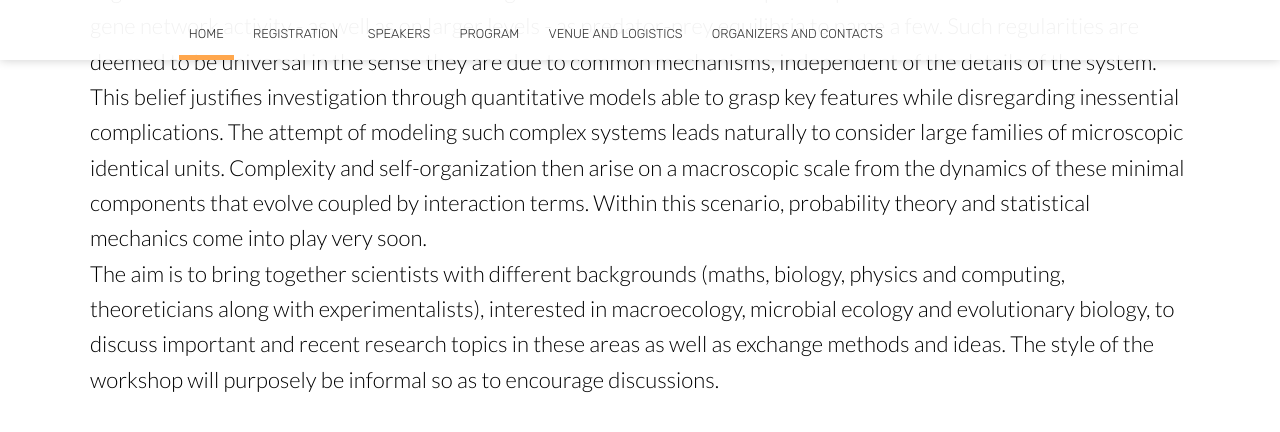
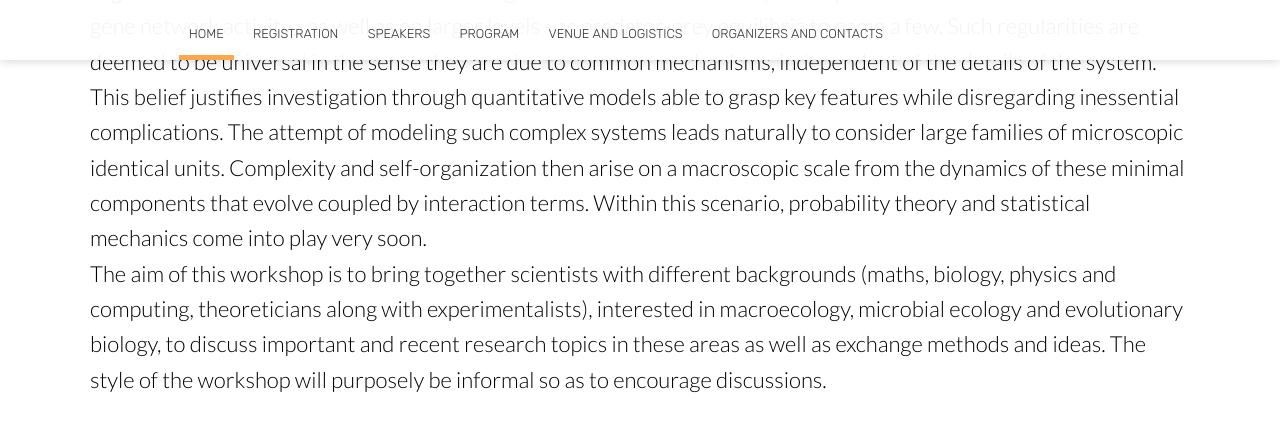
Before and after one commit to liphlab/SMEEB2020, a Jekyll site: the page built from index.html, in a window 1280 px wide and 900 px high, scrolled down 1150 px, cut to the strip 0-493 px from the top of the window. Shown: the top 432 px of the strip. Built offline with Jekyll 4.4.1, drawn with Linux system fonts in a browser that asks for light colours; nearby versions of some CDN libraries; the list of posts is cut into pages by our own code.

Commit message:
Update index.html

```diff
--- a/index.html
+++ b/index.html
@@ -22,7 +22,7 @@ bottom_image: http://unsplash.it/2000/1322?a=.png
 			<div class="text">
 				<h2 class="editable">About</h2>
 				<p class="editable">Living systems are characterized by the emergence of recurrent dynamical patterns at all scales of magnitude. Self-organized behaviors are observed both in large communities of microscopic components - like neural oscillations and gene network activity - as well as on larger levels - as predator-prey equilibria to name a few. Such regularities are deemed to be universal in the sense they are due to common mechanisms, independent of the details of the system. This belief justifies investigation through quantitative models able to grasp key features while disregarding inessential complications. The attempt of modeling such complex systems leads naturally to consider large families of microscopic identical units. Complexity and self-organization then arise on a macroscopic scale from the dynamics of these minimal components that evolve coupled by interaction terms. Within this scenario, probability theory and statistical mechanics come into play very soon.<br>
-					The aim is to bring together scientists with different backgrounds (maths, biology, physics and computing, theoreticians along with experimentalists), interested in macroecology, microbial ecology and evolutionary biology, to discuss important and recent research topics in these areas as well as exchange methods and ideas. The style of the workshop will purposely be informal so as to encourage discussions.</p>
+					The aim of this workshop is to bring together scientists with different backgrounds (maths, biology, physics and computing, theoreticians along with experimentalists), interested in macroecology, microbial ecology and evolutionary biology, to discuss important and recent research topics in these areas as well as exchange methods and ideas. The style of the workshop will purposely be informal so as to encourage discussions.</p>
 			</div>
 		</div>
 	</section>
```
